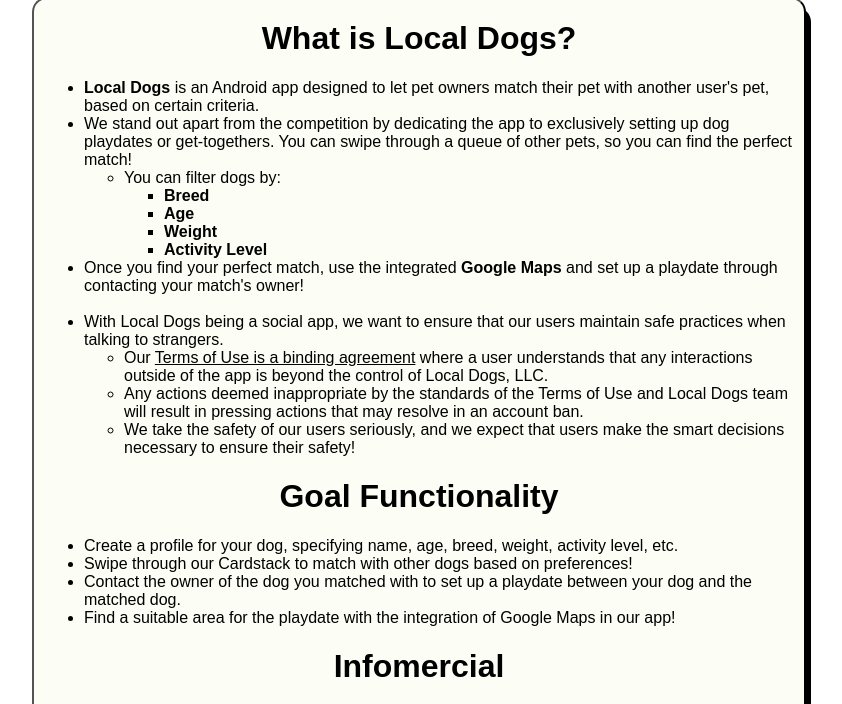
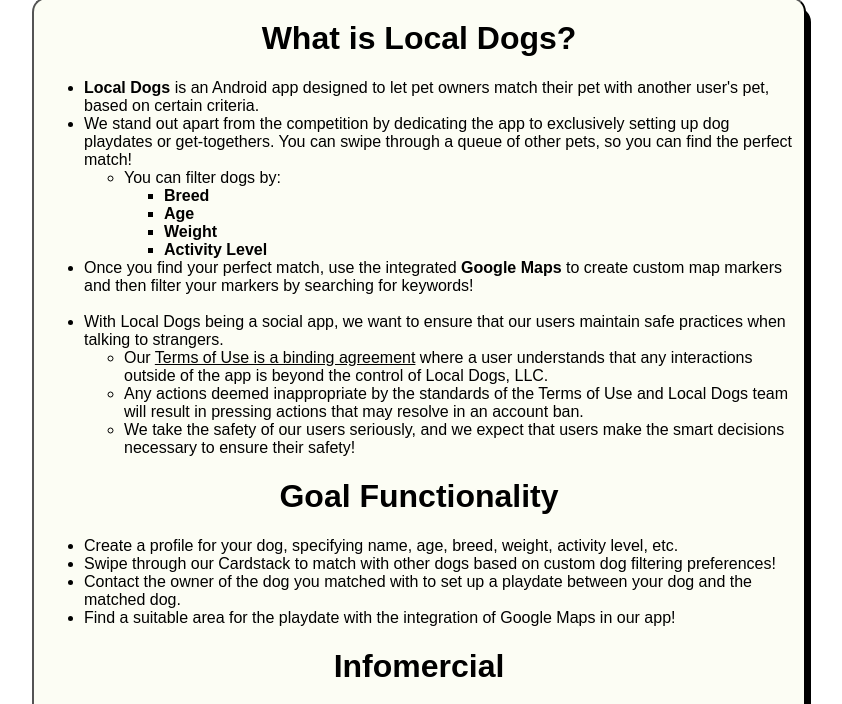
Before and after one commit to LocalDogs/Repo1, a plain HTML site: page docs/index.html in a window 1280 px wide. Shown: the part 81-785 px from the top of the page, without its empty margins (376-1218 px from the left). Drawn offline with Linux system fonts and the light colour scheme; grey boxes are pictures that could not be loaded.

Commit message:
Update info video

```diff
--- a/docs/index.html
+++ b/docs/index.html
@@ -30,7 +30,7 @@
                         <li><b>Activity Level</b></li>
                     </ul>
                 </ul>
-                <li>Once you find your perfect match, use the integrated <b>Google Maps</b> and set up a playdate through contacting your match's owner!</li><br>
+                <li>Once you find your perfect match, use the integrated <b>Google Maps</b> to create custom map markers and then filter your markers by searching for keywords!</li><br>
                 <li>With Local Dogs being a social app, we want to ensure that our users maintain safe practices when talking to strangers.</li>
                     <ul>
                         <li>Our <u>Terms of Use is a binding agreement</u> where a user understands that any interactions outside of the app is beyond the control of Local Dogs, LLC.</li>
@@ -41,13 +41,13 @@
             <h1 class="title text">Goal Functionality</h1>
             <ul class="text center">
                 <li>Create a profile for your dog, specifying name, age, breed, weight, activity level, etc.</li>
-                <li>Swipe through our Cardstack to match with other dogs based on preferences!</li>
+                <li>Swipe through our Cardstack to match with other dogs based on custom dog filtering preferences!</li>
                 <li>Contact the owner of the dog you matched with to set up a playdate between your dog and the matched dog.</li>
                 <li>Find a suitable area for the playdate with the integration of Google Maps in our app!</li>
             </ul>
             <h1 class="title text">Infomercial</h1>
             <iframe width="480" height="360"
-            src="https://youtube.com/embed/VqQm8DLaLU8">
+            src="https://youtube.com/embed/gcx7GnQCOWo">
             </iframe>
             <br>
             <p class="footer text">Local Dogs, LLC 2020</p>
```
